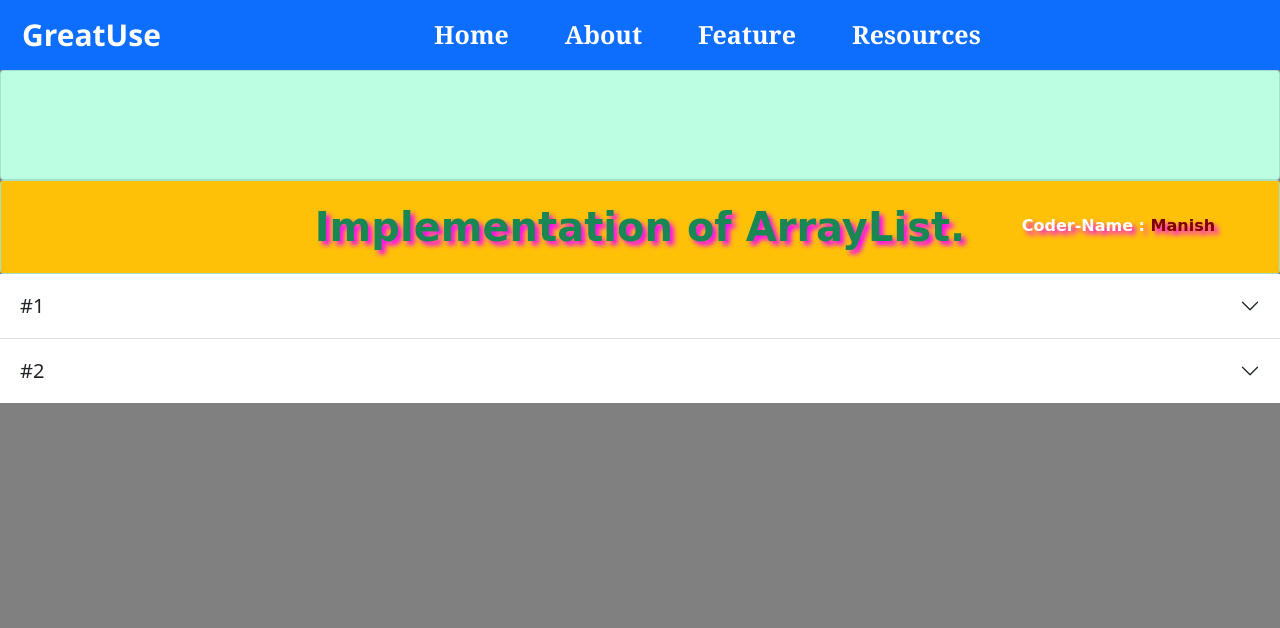
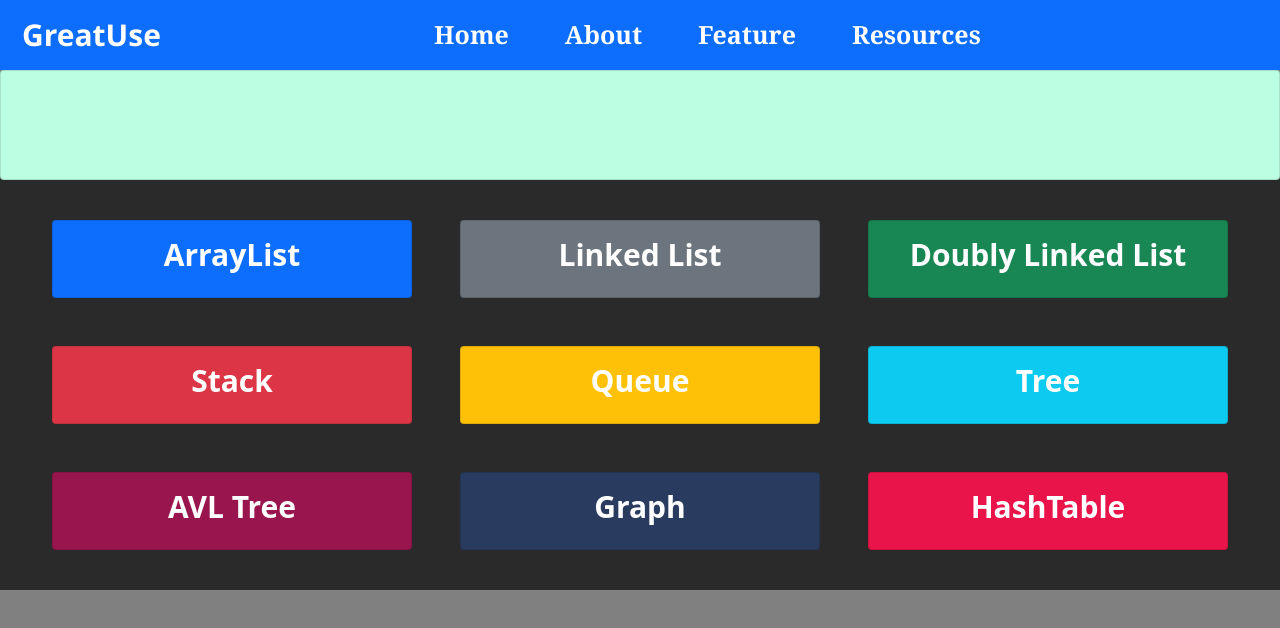
Before and after one commit to manish7479dlp/greatuse, a plain HTML site: page html/dataStructure.html in a window 1280 px wide. Drawn offline with Linux system fonts and the light colour scheme.

Commit message:
Some Boxes is created.

```diff
--- a/html/c++Question.html
+++ b/html/dataStructure.html
@@ -17,8 +17,10 @@
     <link rel="stylesheet" href="../css/index.css">
 
     <style>
+
         body{
             background-color: grey;
+
         }
         .header{
             position: sticky;
@@ -73,51 +75,92 @@
         </div>
       </div>
 
-      <!-- title code end -->
 
-      <div class="card heading mb-10 removeMargin" >
-        <div class="card-body text-success bg-warning">
-          Implementation of ArrayList.
-          <div class="coderName">Coder-Name : <span>Manish</span></div>
-        </div>
-      </div>
+      <!-- card is added.. -->
+
+      <div class="container-fluid">
+        <div class="row row-cols-1 row-cols-md-3 g-5 " style="padding: 40px; background-color: rgb(43, 42, 42)">
+
+          <div class="col ">
+            <div class="card bg-primary text-white">
+              <div class="card-body">
+                <h5 class="card-title text-center">ArrayList</h5>
+              </div>
+            </div>
+          </div>
+
+          <div class="col">
+            <div class="card bg-secondary text-white">
+              <div class="card-body">
+                <h5 class="card-title text-center">Linked List</h5>
+              </div>
+            </div>
+          </div>
+
+          <div class="col">
+            <div class="card bg-success text-white">
+              <div class="card-body">
+                <h5 class="card-title text-center">Doubly Linked List</h5>
+              </div>
+            </div>
+          </div>
 
 
-      <!-- Accordance code start -->
-
-      <div class="accordion accordion-flush" id="accordionFlushExample">
-
-        <!-- 1child -->
-
-        <div class="accordion-item" >
-          <h2 class="accordion-header" id="flush-headingOne" >
-            <button class="accordion-button collapsed" type="button" data-bs-toggle="collapse" data-bs-target="#flush-collapseOne" aria-expanded="false" aria-controls="flush-collapseOne " >
-              #1
-            </button>
-          </h2>
-          <div id="flush-collapseOne" class="accordion-collapse collapse" aria-labelledby="flush-headingOne" data-bs-parent="#accordionFlushExample">
-            <div class="accordion-body"><pre class="language-java"><code>...</code></pre></div>
+          <div class="col">
+            <div class="card bg-danger text-white">
+              <div class="card-body">
+                <h5 class="card-title text-center">Stack</h5>
+              </div>
+            </div>
           </div>
-        </div>
-
-        <!-- 2child -->
 
 
-        <div class="accordion-item">
-          <h2 class="accordion-header" id="flush-headingTwo">
-            <button class="accordion-button collapsed" type="button" data-bs-toggle="collapse" data-bs-target="#flush-collapseTwo" aria-expanded="false" aria-controls="flush-collapseTwo">
-            #2
-            </button>
-          </h2>
-          <div id="flush-collapseTwo" class="accordion-collapse collapse" aria-labelledby="flush-headingTwo" data-bs-parent="#accordionFlushExample">
-            <div class="accordion-body">class="language-java"><code>....</code></pre>
+          <div class="col">
+            <div class="card bg-warning text-white">
+              <div class="card-body">
+                <h5 class="card-title text-center">Queue</h5>
+              </div>
             </div>
           </div>
-        </div>
 
+
+          <div class="col">
+            <div class="card bg-info text-white">
+              <div class="card-body">
+                <h5 class="card-title text-center">Tree</h5>
+              </div>
+            </div>
+          </div>
+
+          <div class="col">
+            <div class="card text-white" style="background-color: #99154E;">
+              <div class="card-body">
+                <h5 class="card-title text-center">AVL Tree</h5>
+              </div>
+            </div>
+          </div>
+
+
+          <div class="col">
+            <div class="card text-white" style="background-color: #293B5F;">
+              <div class="card-body">
+                <h5 class="card-title text-center">Graph</h5>
+              </div>
+            </div>
+          </div>
+
+
+          <div class="col">
+            <div class="card text-white" style="background-color: #e91449;">
+              <div class="card-body">
+                <h5 class="card-title text-center">HashTable</h5>
+              </div>
+            </div>
+          </div>
 
 
         </div>
+      </div>
 
 
 
```
Also changed, not shown: index.html (+1 -1 lines).
